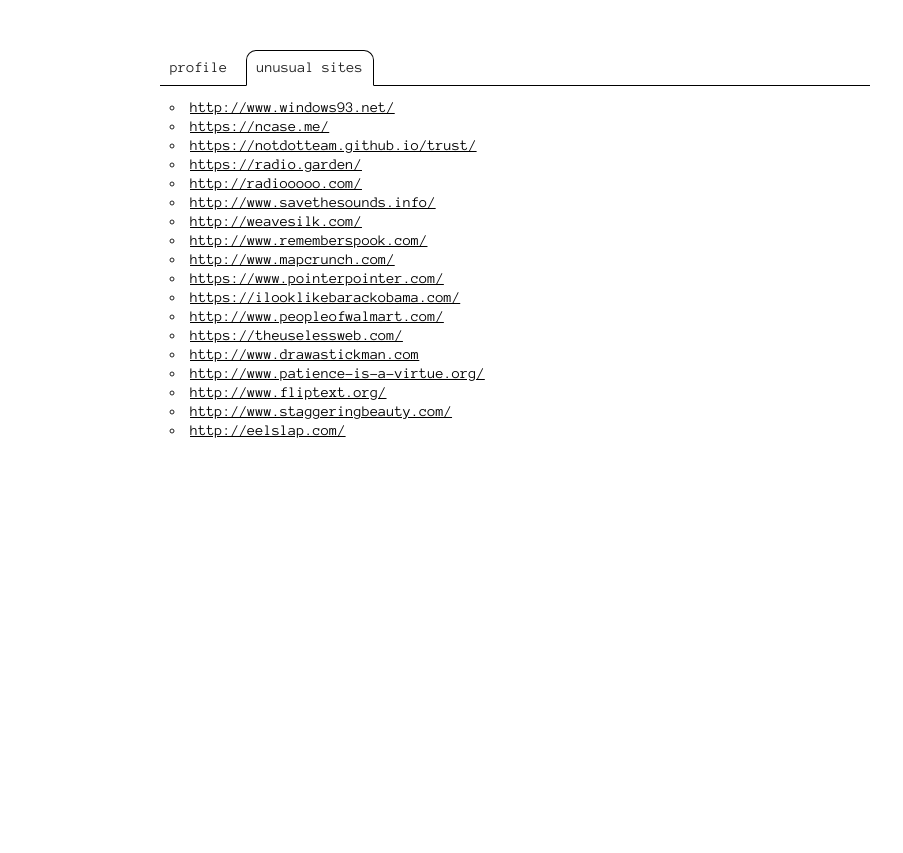
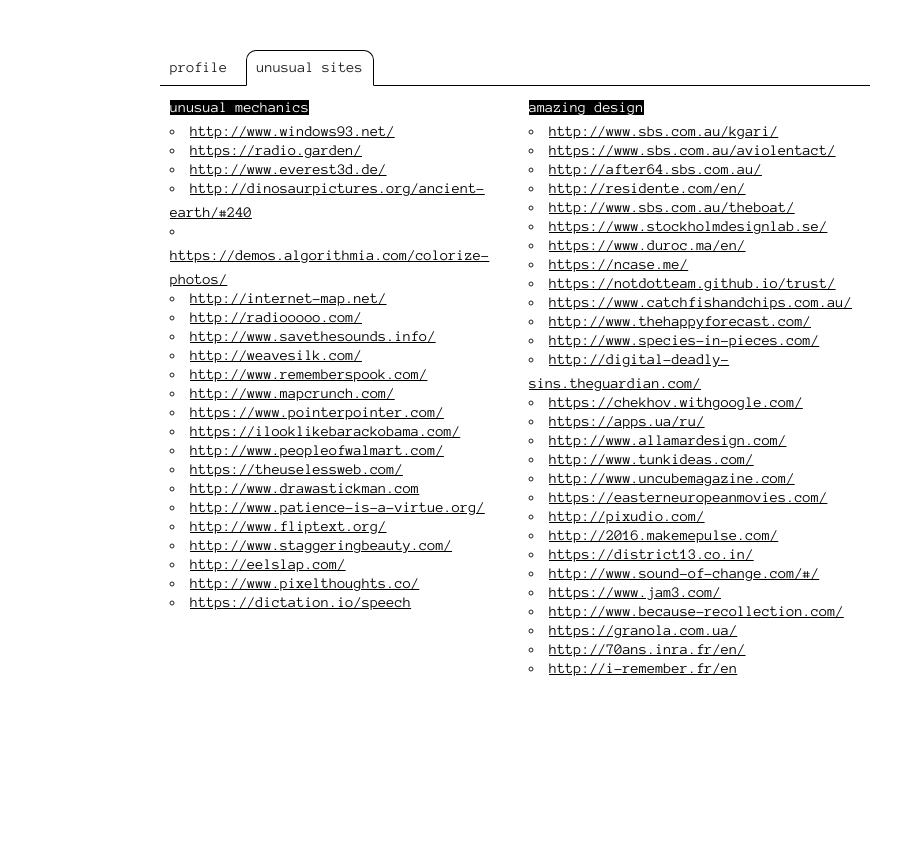
Before and after one commit to MoskKir/myCV, a plain HTML site: page index.html in a window 1280 px wide. Both pictures are taken after a click on the element "unusual sites". Shown: the top 853 px of the page, 0-903 px from the left. Drawn offline with Linux system fonts and the light colour scheme.

Commit message:
fix: add list in unusual sites tab

```diff
--- a/index.html
+++ b/index.html
@@ -143,11 +143,18 @@
 
                         </div> -->
                         <div class="tabContent">
+                            <div class="row">
+                                <div class="six columns">
+                                    <span>unusual mechanics </span>
+
                                     <ul>
                                         <li><a href="http://www.windows93.net/" target="_blank">http://www.windows93.net/</a></li>
-                                <li><a href="https://ncase.me/" target="_blank">https://ncase.me/</a></li>
-                                <li><a href="https://notdotteam.github.io/trust/" target="_blank">https://notdotteam.github.io/trust/</a></li>
+
                                         <li><a href="https://radio.garden/" target="_blank">https://radio.garden/</a></li>
+                                        <li><a href="http://www.everest3d.de/" target="_blank">http://www.everest3d.de/</a></li>
+                                        <li><a href="http://dinosaurpictures.org/ancient-earth/#240" target="_blank">http://dinosaurpictures.org/ancient-earth/#240</a></li>
+                                        <li><a href="https://demos.algorithmia.com/colorize-photos/" target="_blank">https://demos.algorithmia.com/colorize-photos/</a></li>
+                                        <li><a href="http://internet-map.net/" target="_blank">http://internet-map.net/</a></li>
                                         <li><a href="http://radiooooo.com/" target="_blank">http://radiooooo.com/</a></li>
                                         <li><a href="http://www.savethesounds.info/" target="_blank">http://www.savethesounds.info/</a></li>
                                         <li><a href="http://weavesilk.com/" target="_blank">http://weavesilk.com/</a></li>
@@ -162,7 +169,47 @@
                                         <li><a href="http://www.fliptext.org/" target="_blank">http://www.fliptext.org/</a></li>
                                         <li><a href="http://www.staggeringbeauty.com/" target="_blank">http://www.staggeringbeauty.com/</a></li>
                                         <li><a href="http://eelslap.com/" target="_blank">http://eelslap.com/</a></li>
+                                        <li><a href="http://www.pixelthoughts.co/" target="_blank">http://www.pixelthoughts.co/</a></li>
+                                        <li><a href="https://dictation.io/speech" target="_blank">https://dictation.io/speech</a></li>
+
                                     </ul>
+                                </div>
+                                <div class="six columns">
+                                    <span>amazing design </span>
+                                    <ul>
+                                        <li><a href="http://www.sbs.com.au/kgari/" target="_blank">http://www.sbs.com.au/kgari/</a></li>
+                                        <li><a href="https://www.sbs.com.au/aviolentact/" target="_blank">https://www.sbs.com.au/aviolentact/</a></li>
+                                        <li><a href="http://after64.sbs.com.au/" target="_blank">http://after64.sbs.com.au/</a></li>
+                                        <li><a href="http://residente.com/en/" target="_blank">http://residente.com/en/</a></li>
+                                        <li><a href="http://www.sbs.com.au/theboat/" target="_blank">http://www.sbs.com.au/theboat/</a></li>
+                                        <li><a href="https://www.stockholmdesignlab.se/" target="_blank">https://www.stockholmdesignlab.se/</a></li>
+                                        <li><a href="https://www.duroc.ma/en/" target="_blank">https://www.duroc.ma/en/</a></li>
+                                        <li><a href="https://ncase.me/" target="_blank">https://ncase.me/</a></li>
+                                        <li><a href="https://notdotteam.github.io/trust/" target="_blank">https://notdotteam.github.io/trust/</a></li>
+                                        <li><a href="https://www.catchfishandchips.com.au/" target="_blank">https://www.catchfishandchips.com.au/</a></li>
+                                        <li><a href="http://www.thehappyforecast.com/" target="_blank">http://www.thehappyforecast.com/</a></li>
+                                        <li><a href="http://www.species-in-pieces.com/" target="_blank">http://www.species-in-pieces.com/</a></li>
+                                        <li><a href="http://digital-deadly-sins.theguardian.com/" target="_blank">http://digital-deadly-sins.theguardian.com/</a></li>
+                                        <li><a href="https://chekhov.withgoogle.com/" target="_blank">https://chekhov.withgoogle.com/</a></li>
+                                        <li><a href="https://apps.ua/ru/" target="_blank">https://apps.ua/ru/</a></li>
+                                        <li><a href="http://www.allamardesign.com/" target="_blank">http://www.allamardesign.com/</a></li>
+                                        <li><a href="http://www.tunkideas.com/" target="_blank">http://www.tunkideas.com/</a></li>
+                                        <li><a href="http://www.uncubemagazine.com/" target="_blank">http://www.uncubemagazine.com/</a></li>
+                                        <li><a href="https://easterneuropeanmovies.com/" target="_blank">https://easterneuropeanmovies.com/</a></li>
+                                        <li><a href="http://pixudio.com/" target="_blank">http://pixudio.com/</a></li>
+                                        <li><a href="http://2016.makemepulse.com/" target="_blank">http://2016.makemepulse.com/</a></li>
+                                        <li><a href="https://district13.co.in/" target="_blank">https://district13.co.in/</a></li>
+                                        <li><a href="http://www.sound-of-change.com/#/" target="_blank">http://www.sound-of-change.com/#/</a></li>
+                                        <li><a href="https://www.jam3.com/" target="_blank">https://www.jam3.com/</a></li>
+                                        <li><a href="http://www.because-recollection.com/" target="_blank">http://www.because-recollection.com/</a></li>
+                                        <li><a href="https://granola.com.ua/" target="_blank">https://granola.com.ua/</a></li>
+                                        <li><a href="http://70ans.inra.fr/en/" target="_blank">http://70ans.inra.fr/en/</a></li>
+                                        <li><a href="http://i-remember.fr/en" target="_blank">http://i-remember.fr/en</a></li>
+                                    </ul>
+                                </div>
+                            </div>
+
+
 
                         </div>
                     </div>
```
Lines whose indentation alone changed are shown as unchanged.
